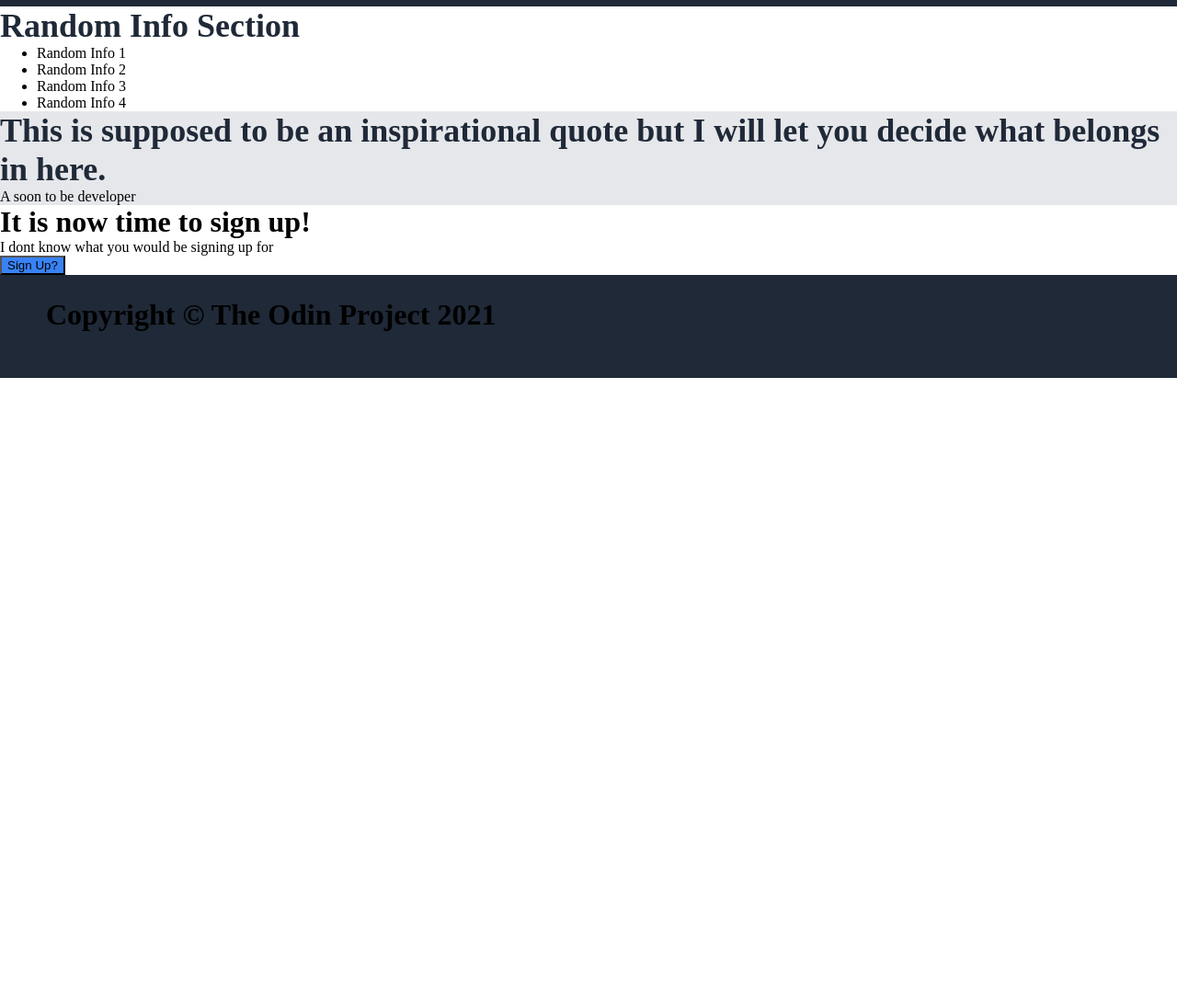
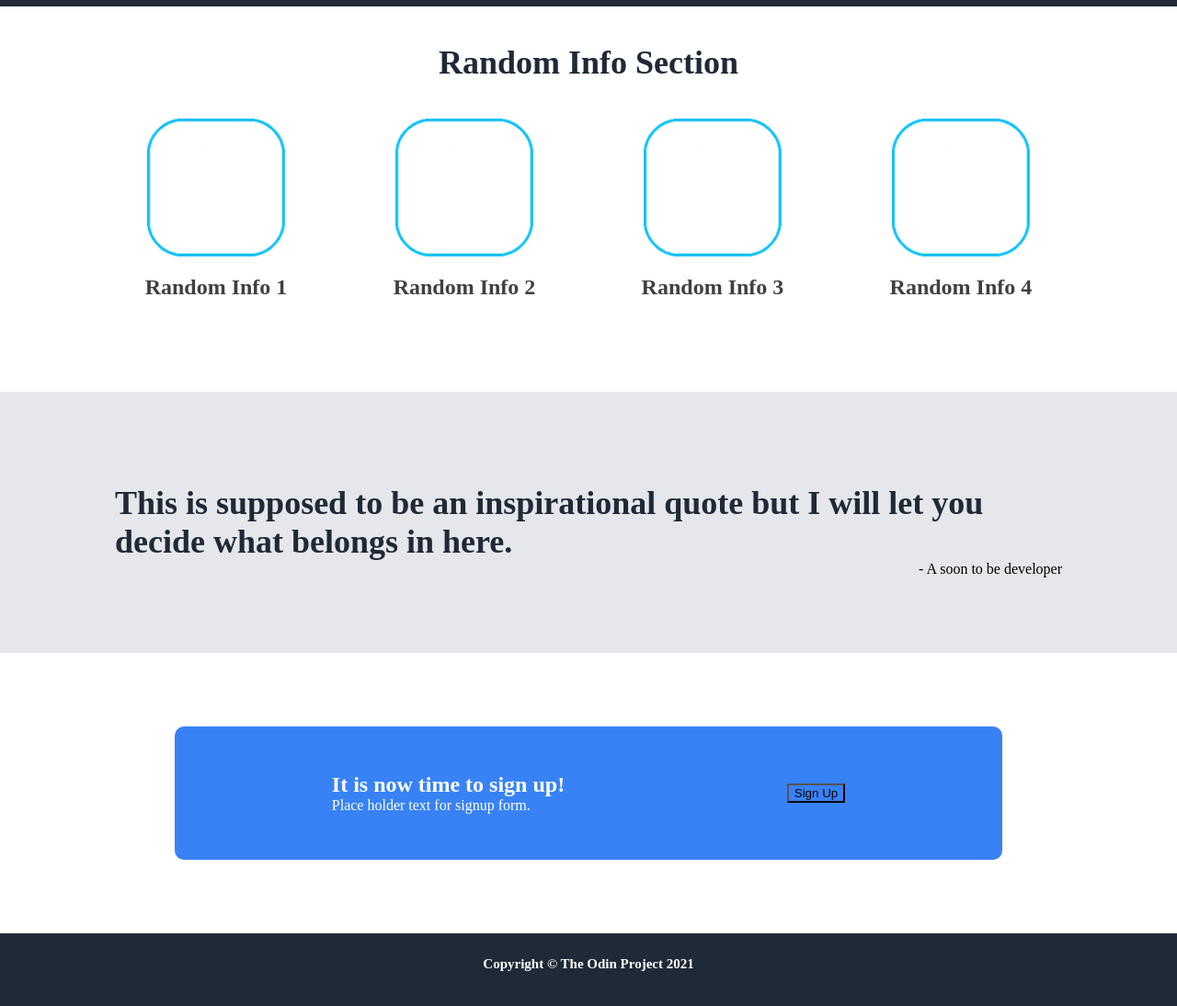
Before and after one commit to DMG1k/mock-landing-page, a plain HTML site: page index.html in a window 1280 px wide. Shown: the part 400-1494 px from the top of the page at 92% size. Before the commit the page ends 811 px from the top, so only its background shows below. Drawn offline with Linux system fonts and the light colour scheme.

Commit message:
still need to adjust the page and finish up t he nav bar and buttons.

```diff
--- a/index.html
+++ b/index.html
@@ -8,6 +8,7 @@
         <meta name="viewport" content="width=device-width, initial-scale=1.0" />
     </head>
     <body>
+        <div class="web-container">
         <header>
             <nav>
                 <h1>
@@ -28,7 +29,7 @@
                 <div class="hero-text">
                     <h1>This website is Awesome</h1>
                     <p>
-                        This website has some text that is smaller than the text above it
+                        This website has some text that is smaller than <br>the text above it
                     </p>
                     <button>Sign Up</button>
                 </div>
@@ -37,31 +38,51 @@
         </header>
 
         <section class="random-info">
-            <h1>Random Info Section</h1>
+            <div class="random-info-heading">
+                <h1>Random Info Section</h1>
+            </div>
 
-                <ul>
-                    <li>Random Info 1</li>
-                    <li>Random Info 2</li>
-                    <li>Random Info 3</li>
-                    <li>Random Info 4</li>
-                </ul>
+            <div class="image-placeholder">
+                <img src="./resources/site-photos/colors_and_stuff.png">
+                <img src="./resources/site-photos/colors_and_stuff.png">
+                <img src="./resources/site-photos/colors_and_stuff.png">
+                <img src="./resources/site-photos/colors_and_stuff.png">
+            </div>
+
+            <div class="random-info-blocks">
+
+                        <h2>Random Info 1</h2>
+                        <h2>Random Info 2</h2>
+                        <h2>Random Info 3</h2>
+                        <h2>Random Info 4</h2>
+
+            </div>
         </section>
 
+        <section class="quote-box">
         <div class="inspo-quote">
             <h1>This is supposed to be an inspirational quote but I will let you decide what belongs in here.</h1>
-            <p>A soon to be developer</p>
         </div>
-
-        <div class="sign-up">
-            <h1>It is now time to sign up!</h1>
-            <p>I dont know what you would be signing up for</p>
-            <button>Sign Up?</button>
+        <div class="inspo-quote-sign">
+            <p>- A soon to be developer</p>
         </div>
+    </section>
+    <section class="sign-up-position">
+        <div class="sign-up-box">
+            <div class="sign-up">
+                <h1>It is now time to sign up!</h1>
+                <p>Place holder text for signup form.</p>
+            </div>
+            <div class="sign-up-btn">
+                <button>Sign Up</button>
+            </div>
+        </div>
+    </section>
 
         <footer>
             <h1>Copyright &copy; The Odin Project 2021</h1>
         </footer>
 
-
+    </div>
     </body>
     </html>
--- a/stylesheet.css
+++ b/stylesheet.css
@@ -1,5 +1,13 @@
 * {
     margin: auto;
+    width: auto;
+    height: auto;
+}
+
+.web-container{
+    width:100%;
+    min-width:1000px;
+    height:auto;
 }
 
 header, footer, .hero {
@@ -48,10 +56,15 @@ nav h2 a {
 .hero p {
     font-size: 18px;
     color: #e5e7eb;
+    padding-bottom: 5px;
 }
 
-button {
+.hero button {
     background-color: #3882f6;
+}
+
+.random-info {
+    padding-bottom: 100px;
 }
 
 .random-info h1 {
@@ -60,8 +73,38 @@ button {
     color: #1f2937;
 }
 
-.inspo-quote {
+.random-info-heading {
+    display: flex;
+    flex-direction: column;
+    padding: 40px 0px 40px 0px;
+}
+
+.random-info-blocks {
+    display: flex;
+    flex-direction:row;
+    padding: 0px 100px 0px 100px;
+}
+
+.random-info-blocks h2 {
+    color:#404041;
+}
+
+.image-placeholder {
+    display: flex;
+    flex-direction: row;
+    justify-content: space-evenly;
+    padding: 0px 100px 0px 100px;
+}
+
+.image-placeholder img {
+    height: 150px;
+    width: auto;
+    padding-bottom: 20px;
+}
+
+.quote-box {
     background-color: #e5e7eb;
+    padding: 100px 125px 100px 125px;
 }
 
 .inspo-quote h1 {
@@ -69,3 +112,38 @@ button {
     font-style: light-italic;
     color: #1f2937;
 }
+
+.inspo-quote-sign p {
+    display: flex;
+    float: right;
+}
+
+.sign-up-position {
+    padding: 80px 110px 80px 110px;
+}
+
+.sign-up-box {
+    padding: 80px 0px 80px 0px;
+    display: flex;
+    flex-direction: row;
+    width: 800px;
+    length: 600px;
+    background-color: #3882f6;
+    padding: 50px 50px 50px 50px;
+    border-radius: 10px 10px 10px 10px;
+    color: white;
+}
+
+.sign-up-btn button {
+    background-color: #3882f6;
+}
+
+footer {
+    display: flex;
+    justify-content: center;
+    align-items: center;
+}
+footer h1 {
+    color: white;
+    font-size: 15px;
+}
```
Also changed, not shown: resources/site-photos/colors_and_stuff.png (added).
